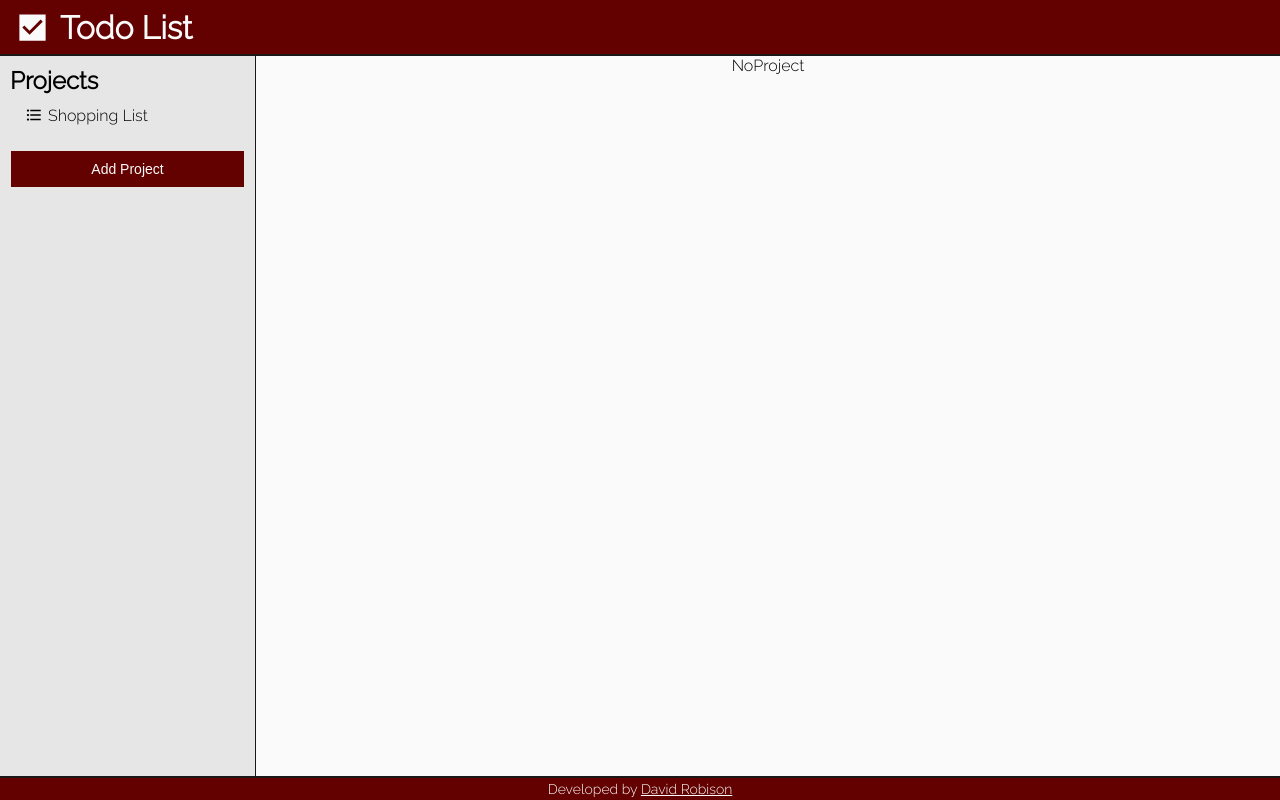
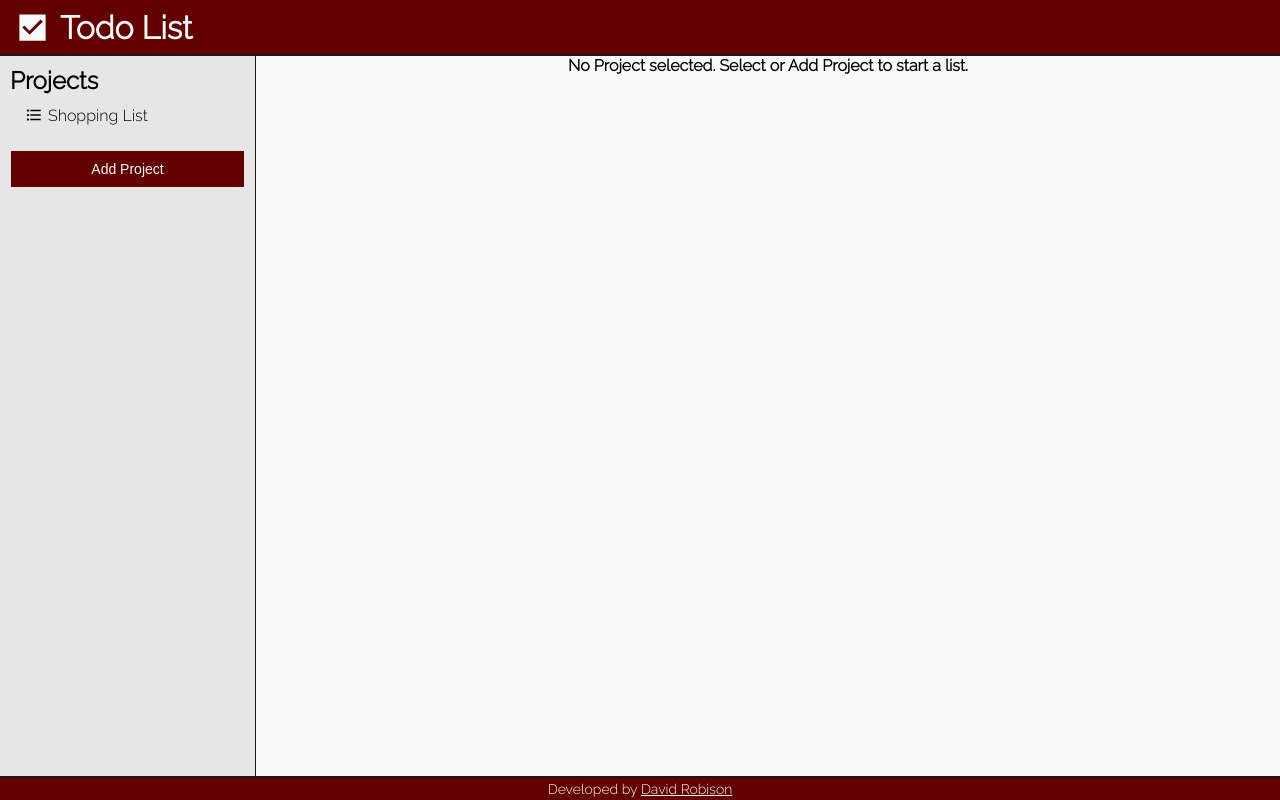
Before and after one commit to robisonwebdev/todo-react, a React (Create React App) app: page / in a window 1280 px wide. Built offline with nearby package versions, Linux system fonts and the light colour scheme.

Commit message:
Gave section a className of .noProject Added strong tag inside section and added message.

```diff
--- a/src/components/Main/NoProject.js
+++ b/src/components/Main/NoProject.js
@@ -2,7 +2,9 @@ import React from 'react';
 
 const NoProject = () => {
     return (
-        <section>NoProject</section>
+        <section className='noProject'>
+            <strong>No Project selected. Select or Add Project to start a list.</strong>
+        </section>
     );
 };
 
```
